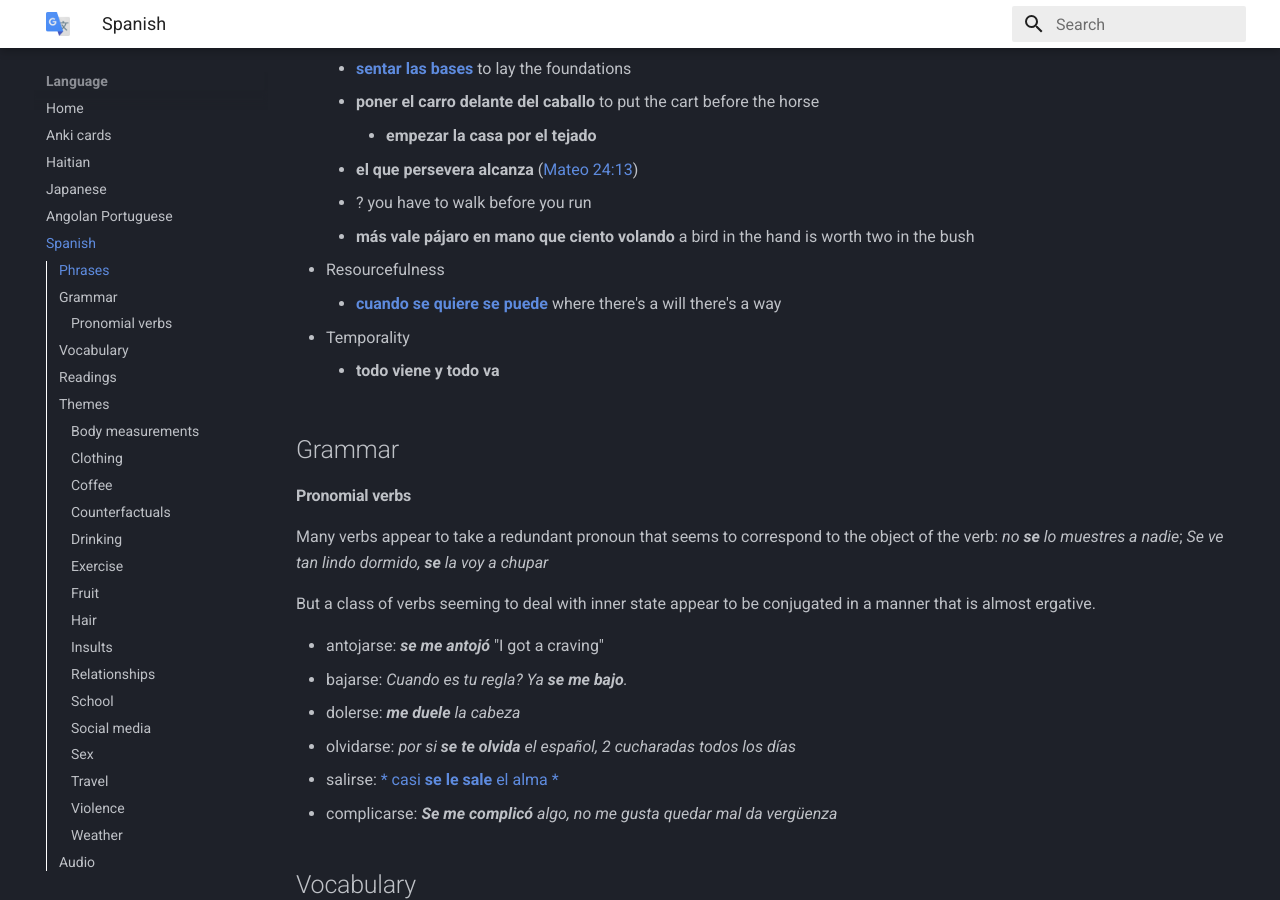
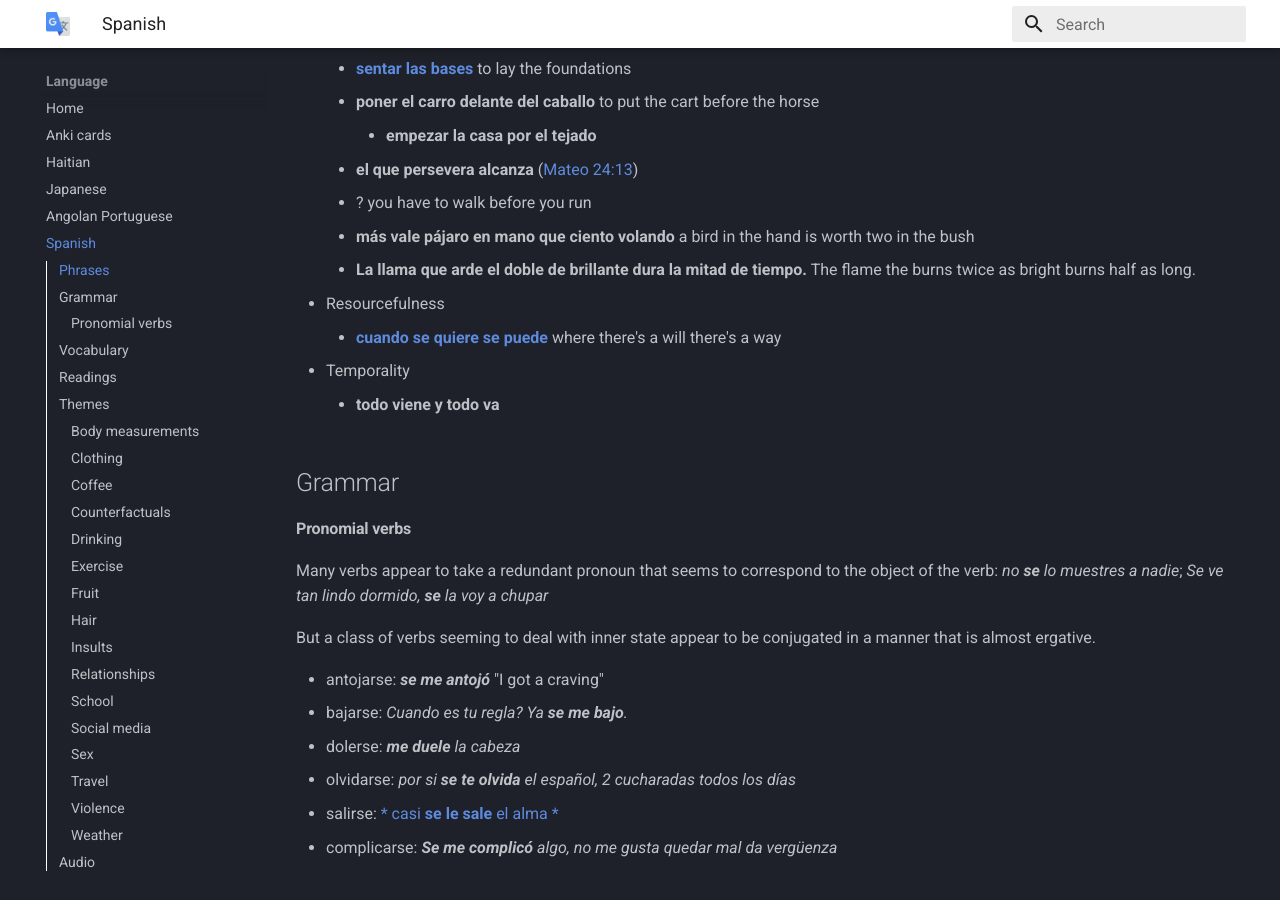
Before and after one commit to jasper-zanjani/language, an MkDocs documentation site: the page built from docs/Spanish.md, in a window 1280 px wide and 900 px high, scrolled down 842 px. Built offline with MkDocs 1.6.1 and Material for MkDocs 9.7.7, drawn with Linux system fonts in a browser that asks for light colours.

Commit message:
Spanish flame that burns...

```diff
--- a/docs/Spanish.md
+++ b/docs/Spanish.md
@@ -56,6 +56,7 @@
     - **el que persevera alcanza** ([Mateo 24:13](https://www.biblegateway.com/passage/?search=Mateo+24%3A13&version=RVR1995))
     - ? you have to walk before you run
     - **más vale pájaro en mano que ciento volando** a bird in the hand is worth two in the bush
+    - **La llama que arde el doble de brillante dura la mitad de tiempo.** The flame the burns twice as bright burns half as long.
 
 - Resourcefulness
     - [**cuando se quiere se puede**](https://www.instagram.com/p/Cv75rFxuq2t/?utm_source=ig_web_copy_link&igshid=MzRlODBiNWFlZA==) where there's a will there's a way
```
